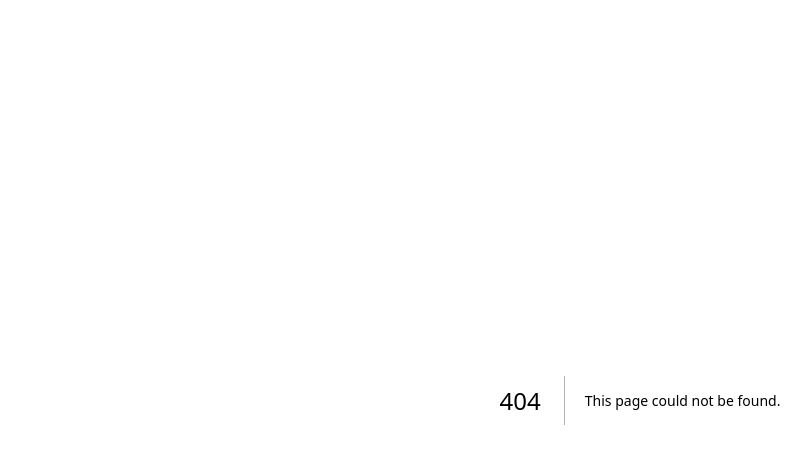
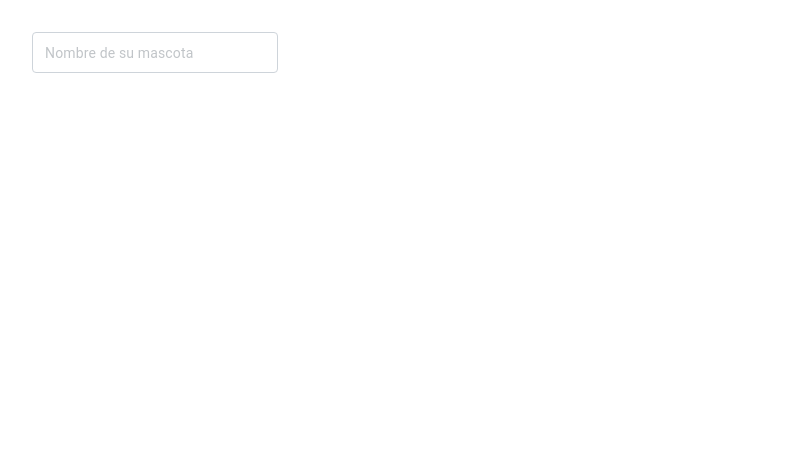
Before and after one commit to No-Country-simulation/c20-04-ft-js-react, a Next.js app in the folder client/: page /toolkit in a window 1280 px wide. Before the commit this address had no page. Shown: the top 464 px of the page, without its empty margins (0-811 px from the left). Built offline with nearby package versions, Linux system fonts and the light colour scheme.

Commit message:
add base tailwind and material ui

```diff
--- a/client/src/app/globals.css
+++ b/client/src/app/globals.css
@@ -2,32 +2,8 @@
 @tailwind components;
 @tailwind utilities;
 
-:root {
-  --foreground-rgb: 0, 0, 0;
-  --background-start-rgb: 214, 219, 220;
-  --background-end-rgb: 255, 255, 255;
+* {
+  margin: 0;
+  padding: 0;
+  box-sizing: border-box;
 }
-
-@media (prefers-color-scheme: dark) {
-  :root {
-    --foreground-rgb: 255, 255, 255;
-    --background-start-rgb: 0, 0, 0;
-    --background-end-rgb: 0, 0, 0;
-  }
-}
-
-body {
-  color: rgb(var(--foreground-rgb));
-  background: linear-gradient(
-      to bottom,
-      transparent,
-      rgb(var(--background-end-rgb))
-    )
-    rgb(var(--background-start-rgb));
-}
-
-@layer utilities {
-  .text-balance {
-    text-wrap: balance;
-  }
-}
--- a/client/src/app/layout.tsx
+++ b/client/src/app/layout.tsx
@@ -1,12 +1,14 @@
 import type { Metadata } from "next";
 import { Inter } from "next/font/google";
 import "./globals.css";
+import { CssBaseline, ThemeProvider } from "@mui/material";
+import theme from "@/theme";
 
 const inter = Inter({ subsets: ["latin"] });
 
 export const metadata: Metadata = {
-  title: "Create Next App",
-  description: "Generated by create next app",
+  title: "PawPal Community",
+  description: "PawPal Community: Red Social para el Bienestar Animal",
 };
 
 export default function RootLayout({
@@ -16,7 +18,13 @@ export default function RootLayout({
 }>) {
   return (
     <html lang="en">
-      <body className={inter.className}>{children}</body>
+      <body className={inter.className}>
+        {/* Aplica el tema de Material UI */}
+        <ThemeProvider theme={theme}>
+          <CssBaseline />
+          {children}
+        </ThemeProvider>
+      </body>
     </html>
   );
 }
--- /dev/null
+++ b/client/src/app/toolkit/page.tsx
@@ -0,0 +1,37 @@
+"use client"
+
+import { Box, InputBase, styled } from "@mui/material";
+
+const CustomInput = styled(InputBase)(({ theme }) => ({
+    '& .MuiInputBase-input': {
+        borderRadius: '4px',
+        backgroundColor: 'white',
+        padding: '8px 12px',
+        transition: 'border-color 0.3s',
+        border: '1px solid #ced4da',
+        '&:focus': {
+            borderColor: theme.palette.primary.main,
+        },
+        '&::placeholder': {
+            color: '#6c757d',
+            fontSize: '0.875rem',
+        },
+        '&:hover': {
+            borderColor: '#adb5bd',
+        },
+        '&:hover:focus': {
+            borderColor: theme.palette.primary.main,
+        },
+    }
+}));
+
+const Index = () => {
+
+    return (
+        <Box p={4}>
+            <CustomInput placeholder="Nombre de su mascota" />
+        </Box>
+    )
+}
+
+export default Index;
--- /dev/null
+++ b/client/src/theme/index.ts
@@ -0,0 +1,22 @@
+"use client"
+
+import { createTheme, ThemeProvider } from '@mui/material/styles';
+
+const theme = createTheme({
+  palette: {
+    primary: {
+      light: '#c4b1ff',
+      main: '#8c52ff',
+      dark: '#4e169c',
+      contrastText: '#ffffff',
+    },
+    secondary: {
+      light: '#a885ff',
+      main: '#7f30f7',
+      dark: '#300b6a',
+      contrastText: '#ffffff',
+    },
+  },
+});
+
+export default theme;
--- a/client/tailwind.config.ts
+++ b/client/tailwind.config.ts
@@ -13,6 +13,21 @@ const config: Config = {
         "gradient-conic":
           "conic-gradient(from 180deg at 50% 50%, var(--tw-gradient-stops))",
       },
+      colors: {
+        'medium-purple': {
+          '50': '#f5f2ff',
+          '100': '#ede8ff',
+          '200': '#dcd4ff',
+          '300': '#c4b1ff',
+          '400': '#a885ff',
+          '500': '#8c52ff',
+          '600': '#7f30f7',
+          '700': '#711ee3',
+          '800': '#5e18bf',
+          '900': '#4e169c',
+          '950': '#300b6a',
+        },
+      }
     },
   },
   plugins: [],
```
